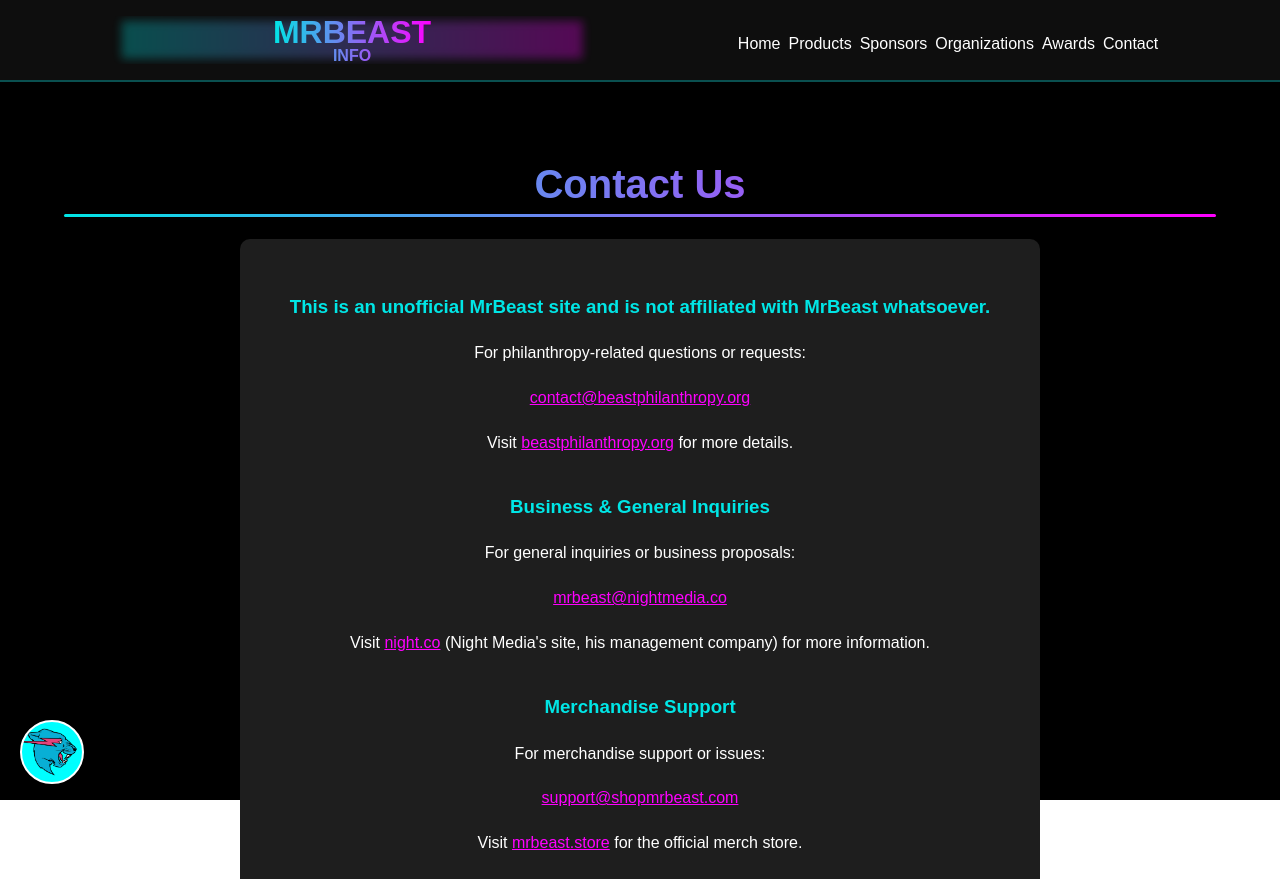
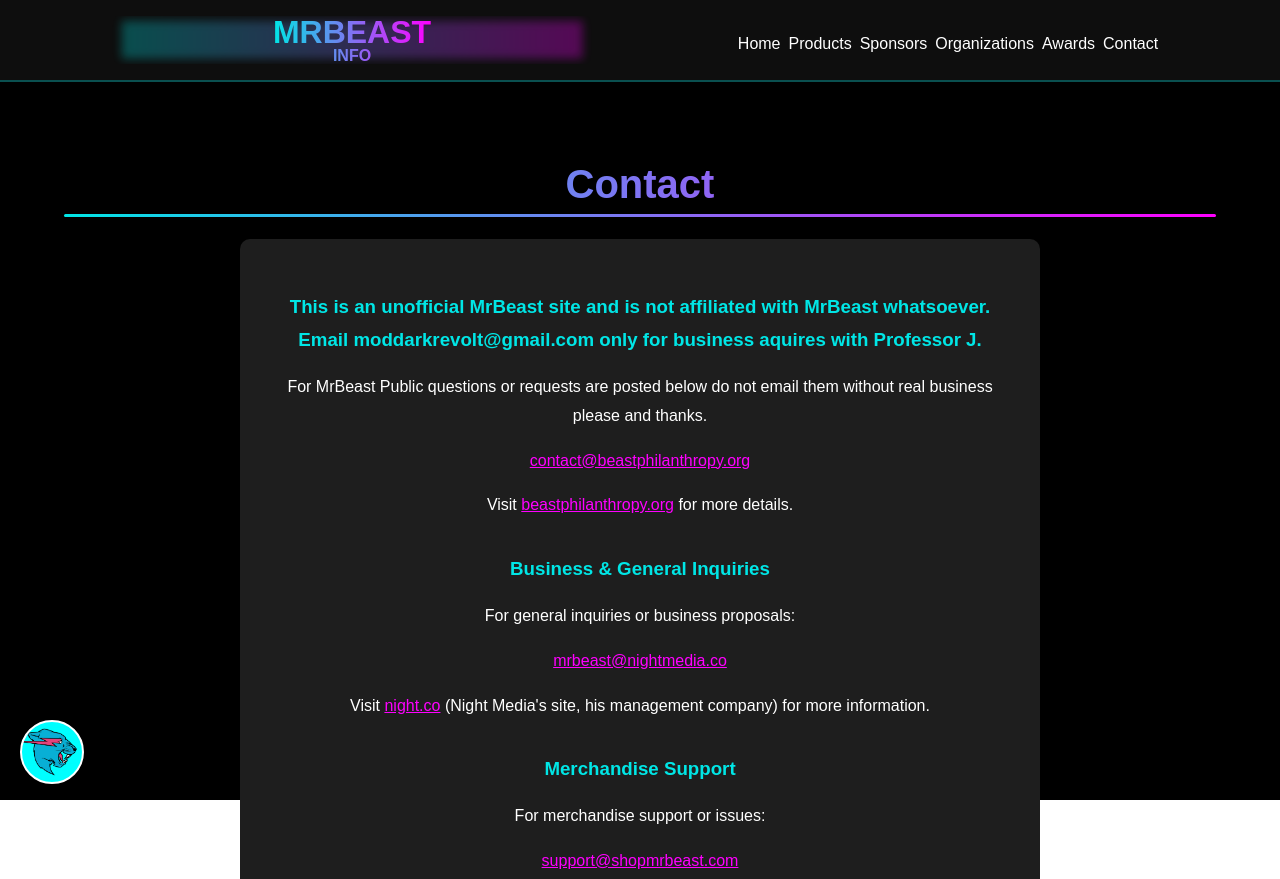
Before and after one commit to ProfessorJ17/beastinfo, a plain HTML site: page contact.html in a window 1280 px wide. Shown: the top 879 px of the page. Drawn offline with Linux system fonts and the light colour scheme; a script that the page names is missing; a web font is replaced by a local one.

Commit message:
Update contact.html

```diff
--- a/contact.html
+++ b/contact.html
@@ -1104,12 +1104,13 @@ nav a:hover::after {
 
     <main>
         <section class="contact-section">
-            <h2 style="text-align: center; margin: 0 auto; display: block; transform: none; left: auto;">Contact Us</h2>
+            <h2 style="text-align: center; margin: 0 auto; display: block; transform: none; left: auto;">Contact</h2>
             <div class="contact-container" style="text-align: center; max-width: 800px; margin: 0 auto; padding: 2rem;">
                 <div class="contact-content" style="background-color: var(--dark-gray); padding: 2rem; border-radius: 10px; line-height: 1.8;">
                     <div class="contact-category" style="margin-bottom: 2rem;">
-                        <h3 style="color: var(--cyan); margin-bottom: 1rem;">This is an unofficial MrBeast site and is not affiliated with MrBeast whatsoever.</h3>
-                        <p>For philanthropy-related questions or requests:</p>
+                        <h3 style="color: var(--cyan); margin-bottom: 1rem;">This is an unofficial MrBeast site and is not affiliated with MrBeast whatsoever. Email moddarkrevolt@gmail.com only for business aquires with Professor J.</h3>
+                        <p>For MrBeast Public questions or requests are posted below do not email them without real business please and thanks. </p>
+
                         <p><a href="mailto:contact@beastphilanthropy.org" style="color: var(--pink);">contact@beastphilanthropy.org</a></p>
                         <p>Visit <a href="https://www.beastphilanthropy.org" target="_blank" style="color: var(--pink);">beastphilanthropy.org</a> for more details.</p>
                     </div>
```
